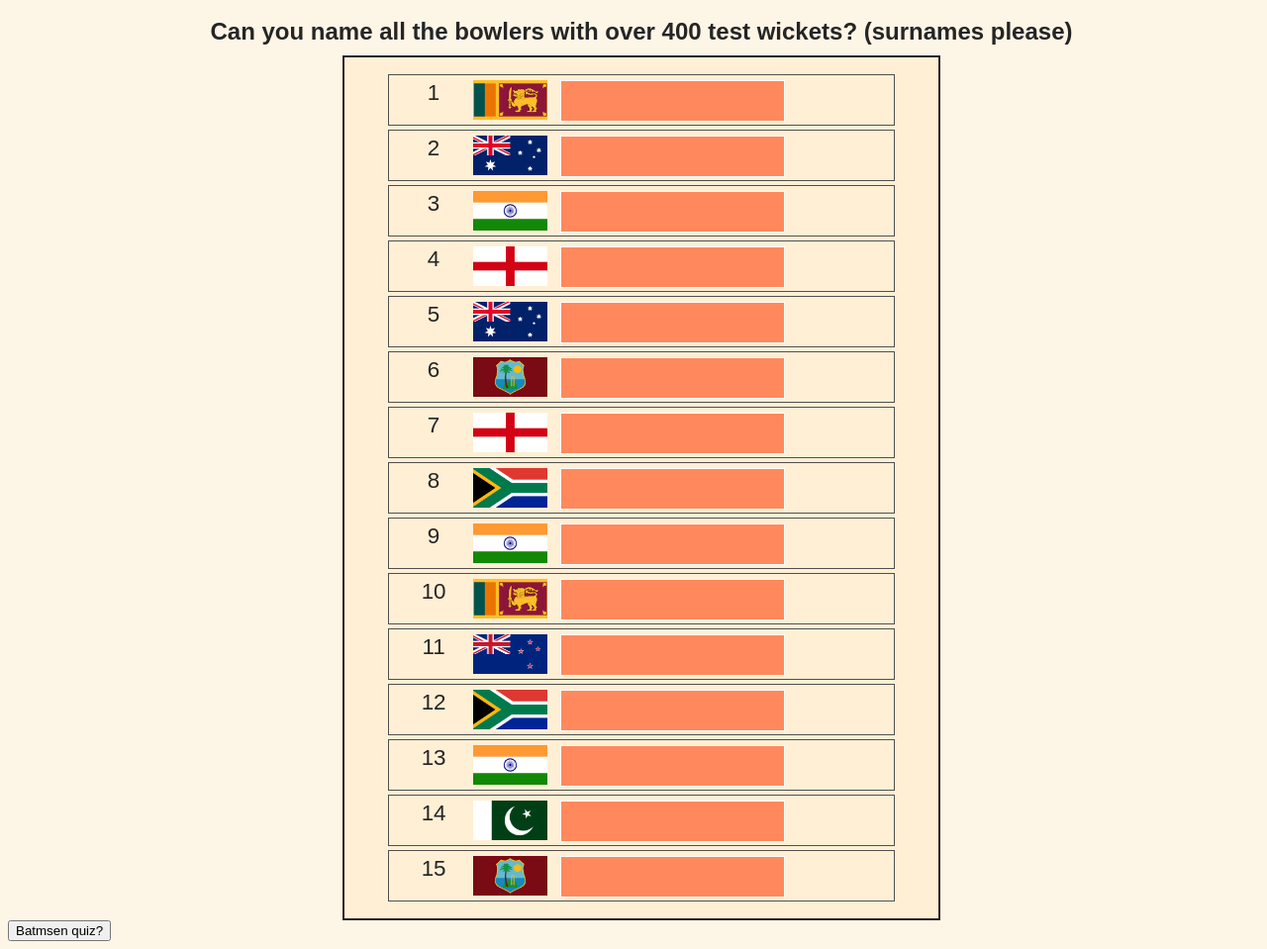
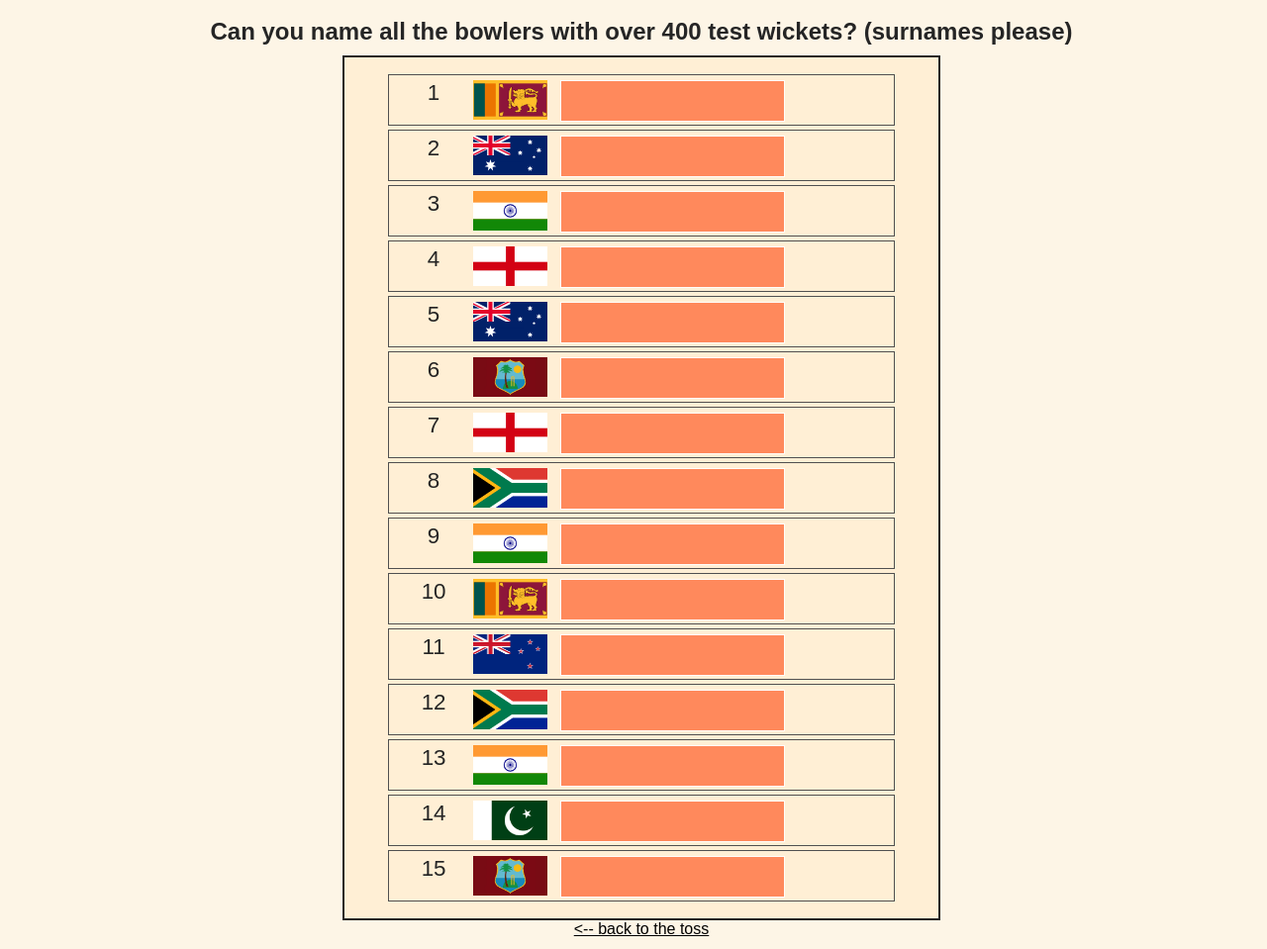
Before and after one commit to mdnrosen/javascriptgames, a plain HTML site: page cricket_quiz/bowlers.html in a window 1280 px wide. Shown: the whole page at 99% size. Drawn offline with Linux system fonts and the light colour scheme; a web font is replaced by a local one.

Commit message:
added bowler quiz, fixed bug and added links to menu

```diff
--- a/cricket_quiz/bowl.js
+++ b/cricket_quiz/bowl.js
@@ -76,7 +76,7 @@ window.addEventListener('DOMContentLoaded', () => {
         },
         {
             rank: 11,
-            firstName: 'sir richard',
+            firstName: 'richard',
             lastName: 'hadlee',
             wickets: 431,
             country: 'nz'
--- a/cricket_quiz/bowlers.html
+++ b/cricket_quiz/bowlers.html
@@ -14,7 +14,8 @@
   <main>
     <h2>Can you name all the bowlers with over 400 test wickets? (surnames please)</h2>
     <div class="game-container"></div>
-    <button>Batmsen quiz?</button>
+    <a href="index.html"><-- back to the toss</a>
+
   </main>
 
 
--- a/cricket_quiz/input.scss
+++ b/cricket_quiz/input.scss
@@ -17,6 +17,12 @@ main {
     margin: 0 auto;
     background-color: oldlace;
     box-sizing: border-box;
+    text-align: center;
+
+    a {
+        text-decoration: underline;
+        color: inherit;
+    }
     .thetoss {
         margin: 0 auto;
         width: 300px;
```
Also changed, not shown: index.html (+1 -1 lines), cricket_quiz/output.css, 1 other file.
